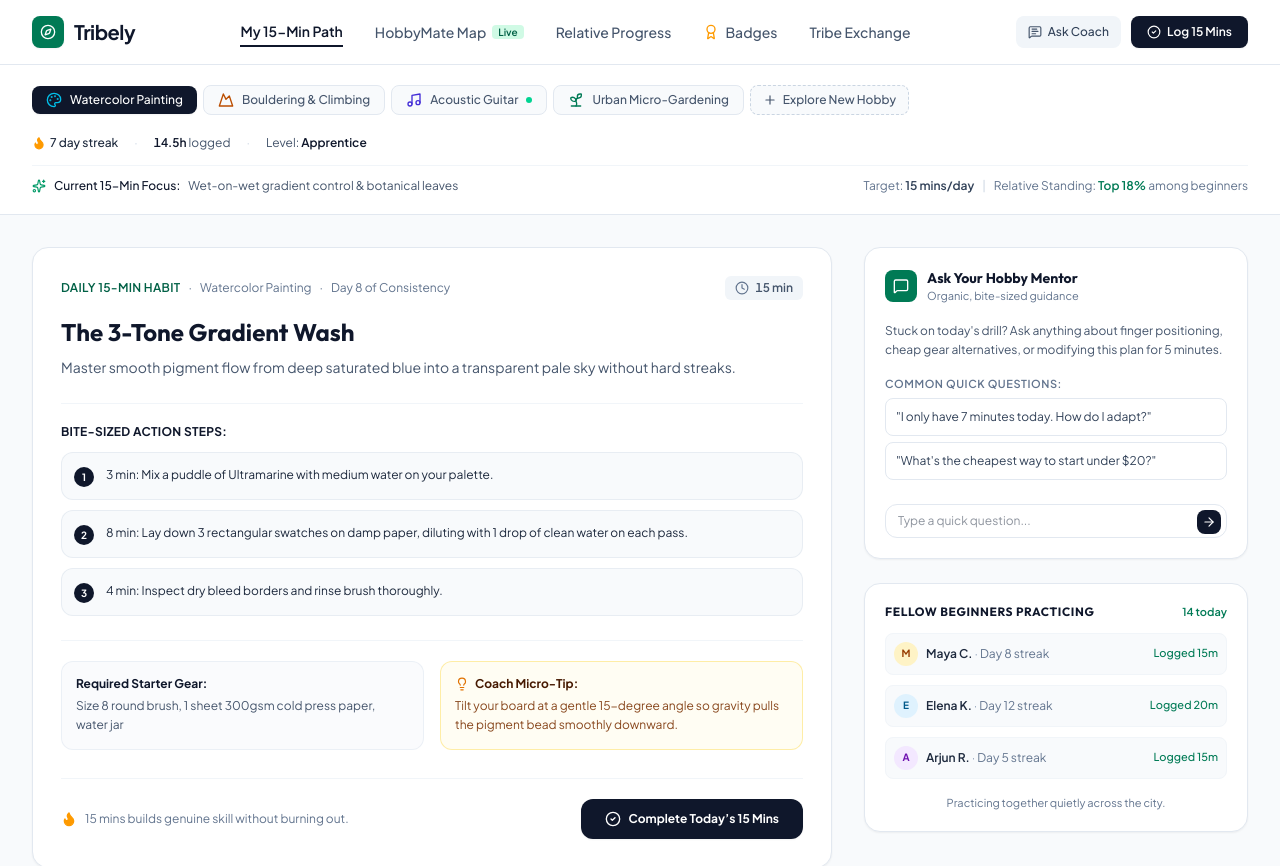
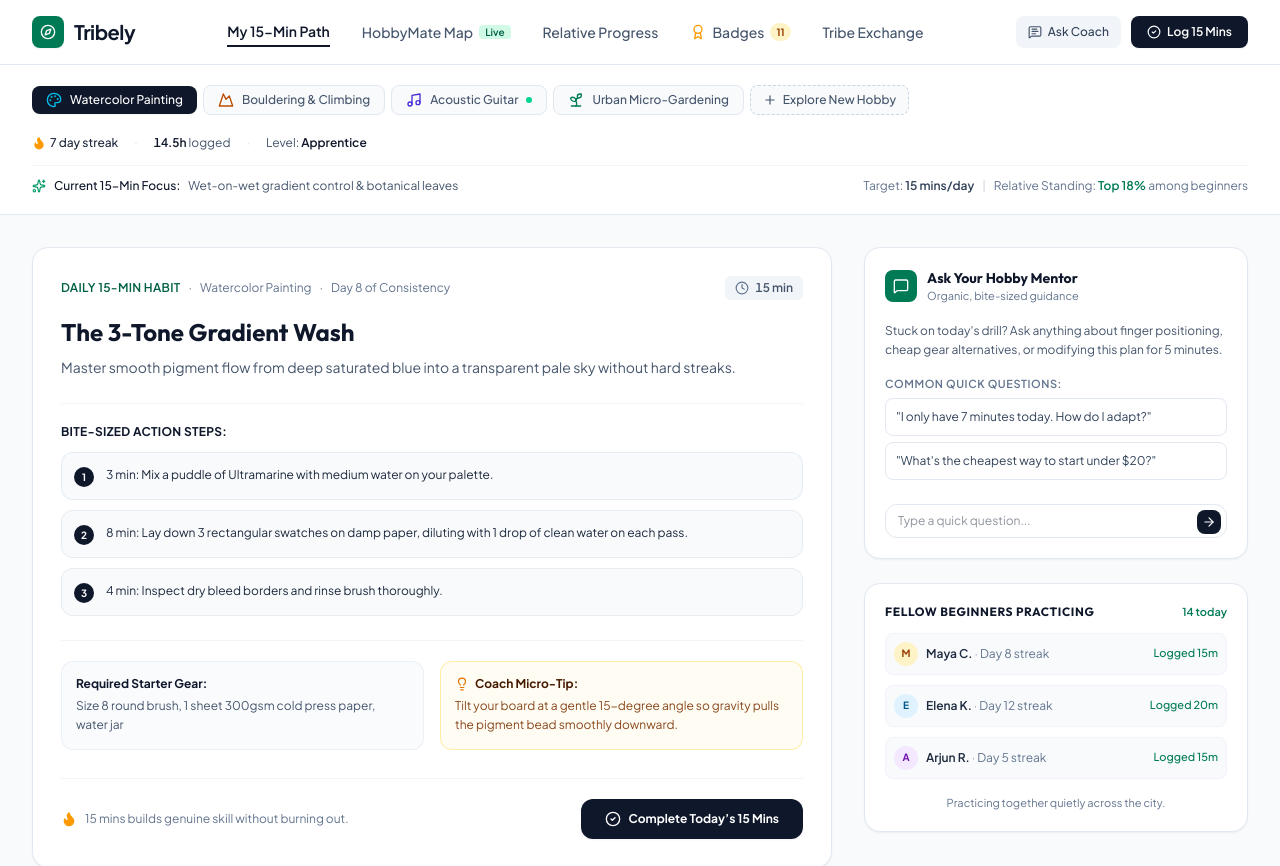
Before and after one commit to letterbets/Tribely, a React (Vite) app: page / in a window 1280 px wide. Shown: the top 866 px of the page. Built offline with nearby package versions, Linux system fonts and the light colour scheme.

Commit message:
Update App.tsx

```diff
--- a/src/App.tsx
+++ b/src/App.tsx
@@ -1,4 +1,4 @@
-import { useState, useEffect } from 'react';
+import { useState, useEffect, useMemo } from 'react';
 import { Hobby, DailyStep, SocialBookmark } from './types';
 import {
   INITIAL_HOBBIES,
@@ -14,6 +14,7 @@ import { HobbyHeader } from './components/HobbyHeader';
 import { DailyPlanView } from './components/DailyPlanView';
 import { MapView } from './components/MapView';
 import { ProgressView } from './components/ProgressView';
+import { BadgesView } from './components/BadgesView';
 import { TribeExchangeView } from './components/TribeExchangeView';
 import { ChatCoachDrawer } from './components/ChatCoachDrawer';
 import { SocialBookmarkModal } from './components/SocialBookmarkModal';
@@ -22,7 +23,7 @@ import { CheckCircle2 } from 'lucide-react';
 
 export default function App() {
   // Navigation view state
-  const [currentView, setCurrentView] = useState<'daily' | 'map' | 'progress' | 'exchange'>('daily');
+  const [currentView, setCurrentView] = useState<'daily' | 'map' | 'progress' | 'exchange' | 'badges'>('daily');
 
   // Hobbies state with local storage hydration
   const [hobbies, setHobbies] = useState<Hobby[]>(() => {
@@ -123,13 +124,63 @@ export default function App() {
     );
 
     if (isNowCompleted) {
-      showToast(`🎉 15 Minutes Logged! Day ${activeHobby.currentStreak + 1} streak unlocked.`);
+      const nextStreak = activeHobby.currentStreak + 1;
+      const nextHours = Number((activeHobby.totalHours + activeHobby.dailyGoalMins / 60).toFixed(2));
+      if (nextStreak === 7) {
+        showToast(`🎉 7-Day Streak Badge Unlocked! Week Warrior achievement earned.`);
+      } else if (nextHours >= 100) {
+        showToast(`🏆 100 Hours Logged Badge Unlocked! Centurion of Craft.`);
+      } else {
+        showToast(`🎉 15 Minutes Logged! Day ${nextStreak} streak unlocked.`);
+      }
     }
   };
 
   // Quick log from top bar
   const handleQuickLog = () => {
     handleToggleCompleteStep();
+  };
+
+  // Calculate unlocked badges count for nav badge indicator
+  const unlockedBadgesCount = useMemo(() => {
+    const totalHours = Number(hobbies.reduce((sum, h) => sum + (h.totalHours || 0), 0).toFixed(1));
+    const maxStreak = hobbies.reduce((max, h) => Math.max(max, h.currentStreak || 0), 0);
+    const flowMins = hobbies.reduce((sum, h) => sum + (h.flowMinutes || 0), 0);
+    const hobbiesCount = hobbies.length;
+    const bestCohort = hobbies.reduce((max, h) => Math.max(max, h.cohortPercentile || 0), 0);
+
+    let count = 1; // Tribe Scout
+    if (maxStreak >= 1 || hobbies.some((h) => h.todayCompleted)) count++;
+    if (maxStreak >= 3) count++;
+    if (maxStreak >= 7) count++;
+    if (maxStreak >= 14) count++;
+    if (maxStreak >= 30) count++;
+    if (totalHours >= 1) count++;
+    if (totalHours >= 10) count++;
+    if (totalHours >= 25) count++;
+    if (totalHours >= 50) count++;
+    if (totalHours >= 100) count++;
+    if (totalHours >= 250) count++;
+    if (flowMins >= 300) count++;
+    if (flowMins >= 1000) count++;
+    if (hobbiesCount >= 3) count++;
+    if (bestCohort >= 80) count++;
+    return count;
+  }, [hobbies]);
+
+  const handleUpdateHobbyHours = (hobbyId: string, additionalHours: number) => {
+    setHobbies((prev) =>
+      prev.map((h) => {
+        if (h.id === hobbyId) {
+          const newHours = Number((h.totalHours + additionalHours).toFixed(1));
+          return {
+            ...h,
+            totalHours: newHours,
+          };
+        }
+        return h;
+      })
+    );
   };
 
   // When bookmark is digested into a new daily step
@@ -204,6 +255,7 @@ export default function App() {
         onQuickLog={handleQuickLog}
         todayCompleted={activeStep.completed}
         activeHobbyName={activeHobby.name}
+        unlockedBadgesCount={unlockedBadgesCount}
       />
 
       {/* Sub-Header: Active Hobby Switcher & Unboxed Stats */}
@@ -241,6 +293,18 @@ export default function App() {
           <ProgressView
             activeHobby={activeHobby}
             onOpenCoach={() => setCoachOpen(true)}
+            onNavigateToBadges={() => setCurrentView('badges')}
+          />
+        )}
+
+        {currentView === 'badges' && (
+          <BadgesView
+            hobbies={hobbies}
+            activeHobby={activeHobby}
+            dailyStep={activeStep}
+            onOpenCoach={() => setCoachOpen(true)}
+            onQuickLog={handleQuickLog}
+            onUpdateHobbyHours={handleUpdateHobbyHours}
           />
         )}
 
```
